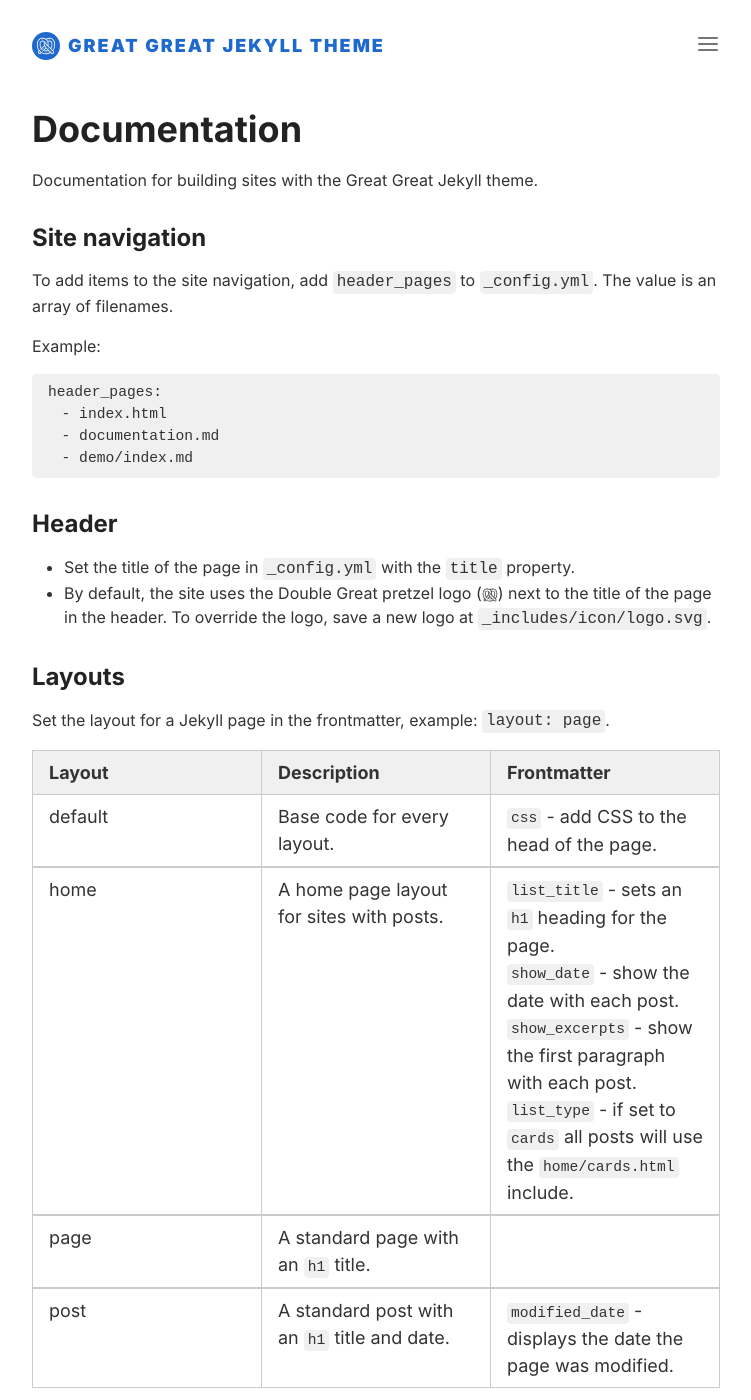
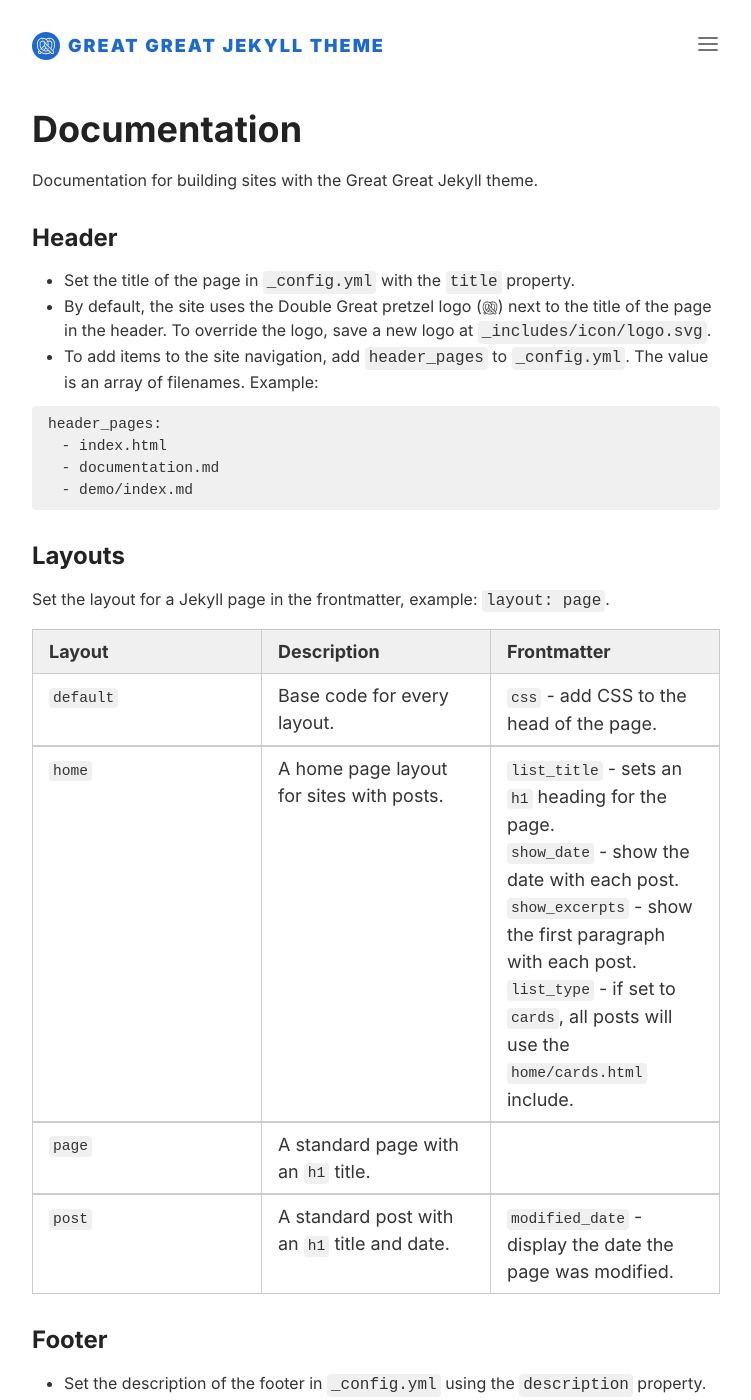
Before and after one commit to double-great/theme, a Jekyll site: the page built from documentation.md, in a window 1280 px wide and 1400 px high. Shown: the whole window, without its empty margins (264-1015 px from the left). Built offline with Jekyll 4.4.1, drawn with Linux system fonts in a browser that asks for light colours.

Commit message:
Clean up

````diff
--- a/_data/layouts.yml
+++ b/_data/layouts.yml
@@ -8,11 +8,11 @@
     - list_title: "sets an `h1` heading for the page."
     - show_date: "show the date with each post."
     - show_excerpts: "show the first paragraph with each post."
-    - list_type: "if set to `cards` all posts will use the `home/cards.html` include."
+    - list_type: "if set to `cards`, all posts will use the `home/cards.html` include."
 page:
   description: "A standard page with an `h1` title."
 
 post:
   description: "A standard post with an `h1` title and date."
   frontmatter:
-    - modified_date: "displays the date the page was modified."
+    - modified_date: "display the date the page was modified."
--- a/documentation.md
+++ b/documentation.md
@@ -14,11 +14,11 @@
 
 Documentation for building sites with the Great Great Jekyll theme.
 
-## Site navigation
+## Header
 
-To add items to the site navigation, add `header_pages` to `_config.yml`. The value is an array of filenames.
-
-Example:
+- Set the title of the page in `_config.yml` with the `title` property.
+- By default, the site uses the Double Great pretzel logo (<span style="width: 1rem; display: inline-block">{% include icon/logo.svg %}</span>) next to the title of the page in the header. To override the logo, save a new logo at `_includes/icon/logo.svg`.
+- To add items to the site navigation, add `header_pages` to `_config.yml`. The value is an array of filenames. Example:
 
 ```yaml
 header_pages:
@@ -27,18 +27,13 @@
   - demo/index.md
 ```
 
-## Header
-
-- Set the title of the page in `_config.yml` with the `title` property.
-- By default, the site uses the Double Great pretzel logo (<span style="width: 1rem; display: inline-block">{% include icon/logo.svg %}</span>) next to the title of the page in the header. To override the logo, save a new logo at `_includes/icon/logo.svg`.
-
 ## Layouts
 
 Set the layout for a Jekyll page in the frontmatter, example: `layout: page`.
 
-| Layout                                        | Description | Frontmatter               |
-| --------------------------------------------- | ----------- | ------------------------- |
-| {% for layout in site.data.layouts %}{{layout | first}}     | {{layout[1].description}} | {% for item in layout[1].frontmatter %}`{{item | first | first}}` - {{item | first | last}}<br>{% endfor %} |
+| Layout                                                    | Description               | Frontmatter                                                                |
+| --------------------------------------------------------- | ------------------------- | -------------------------------------------------------------------------- |
+| {% for layout in site.data.layouts %}`{{layout | first}}` | {{layout[1].description}} | {% for item in layout[1].frontmatter %}`{{item | first | first}}` - {{item | first | last}}<br>{% endfor %} |
 
 {% endfor %}
 
````
